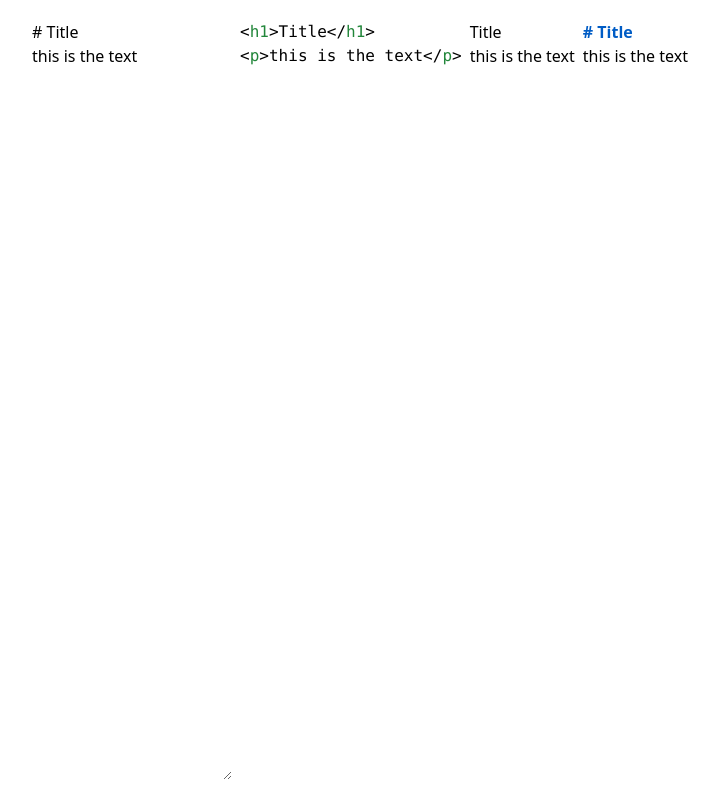
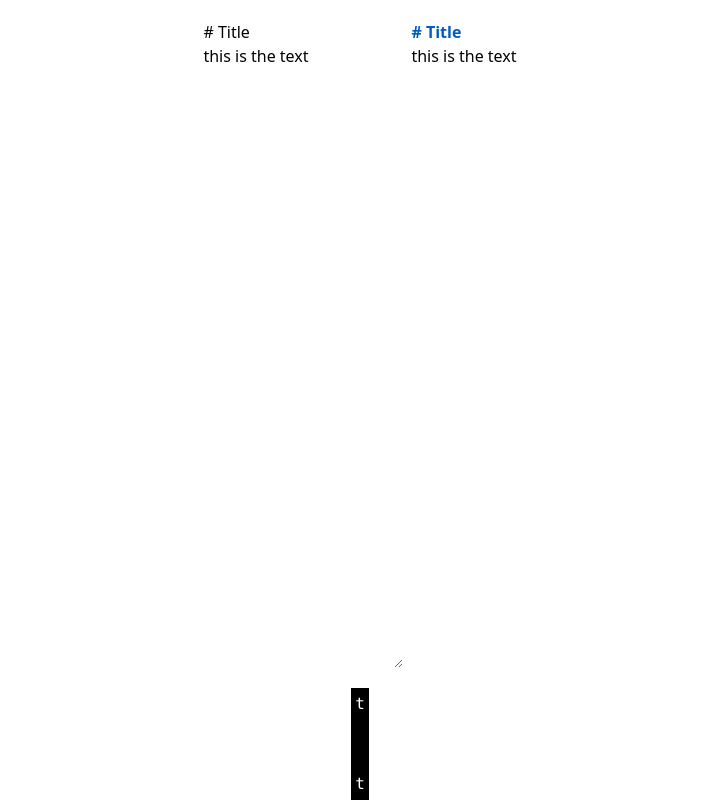
Before and after one commit to ELginas/wasm-svelte, a SvelteKit app: page / in a window 1280 px wide. Shown: the whole page, without its empty margins (280-999 px from the left). Built offline with nearby package versions, Linux system fonts and the light colour scheme.

Commit message:
newline uncleaned

```diff
--- a/package.json
+++ b/package.json
@@ -28,6 +28,7 @@
     "tailwindcss": "^4.0.0",
     "typescript": "^5.0.0",
     "unified": "^11.0.5",
+    "unist-util-visit": "^5.0.0",
     "vite": "^6.2.5"
   },
   "pnpm": {
--- /dev/null
+++ b/src/lib/rehype.js
@@ -0,0 +1,15 @@
+import rehypeParse from "rehype-parse";
+import rehypeStringify from "rehype-stringify";
+import { unified } from "unified";
+import { visit } from "unist-util-visit";
+
+export const rehypeInsertBr = () => {
+  return (tree) => {
+    visit(tree, "element", function (node) {
+      console.log("visit node", node);
+      if (["h1", "h2", "h3", "h4", "h5"].includes(node.tagName)) {
+        node.tagName = "h" + (Number(node.tagName.charAt(1)) + 1);
+      }
+    });
+  };
+};
--- a/src/routes/+page.svelte
+++ b/src/routes/+page.svelte
@@ -9,25 +9,68 @@
   import "highlight.js/styles/github.css";
   import { read, write } from "$lib/storage";
   import {
+    getTrailingNewlineCount,
     onbeforeinput,
-    onselectionchange,
     setSelectionRange,
   } from "$lib/input";
   import { tick } from "svelte";
+  import { rehypeInsertBr } from "$lib/rehype";
 
   let text = $state(read("text", "# Title\nthis is the text"));
   let file = $state(null);
-  let highlightedHtml = $derived.by(() => {
-    if (!file) {
-      return null;
-    }
+  // let highlightedHtml = $derived.by(() => {
+  //   if (!file) {
+  //     return null;
+  //   }
 
-    return hljs.highlight(file.value, { language: "html" });
+  //   return hljs.highlight(file.value, { language: "html" });
+  // });
+
+  // let highlightedMarkdown = $derived.by(() => {
+  //   const result = hljs.highlight(text, { language: "markdown" });
+  //   console.log("md", result);
+  //   const value = result.value;
+
+  //   // Prevent last newline from being ignored by converting them to <br/> and wrapping in divs.
+  //   // Chromium does this when newline is entered in contenteditable elements. Well actually Chromium
+  //   // splits every line into separate <div>s
+  //   // Firefox adds <br/> to the end if before it there is newline.
+
+  //   // Doesn't account for newlines in <span>s
+  //   // return value;
+  //   return 'a\n\nsdsdd\n\nsda\n\nasdasdasdasd\n\n<span class="hljs-section"># Title</span>\n\n[asdasd]<span class="hljs-emphasis">*as\n<br/></span>';
+  //   // const trailingNewlineCount = getTrailingNewlineCount(value);
+  //   // if (trailingNewlineCount > 0) {
+  //   //   return (
+  //   //     value.substring(0, value.length - trailingNewlineCount) +
+  //   //     "<div>\n</div>".repeat(trailingNewlineCount)
+  //   //   );
+  //   // }
+  //   // return value;
+  // });
+  let highlightedMarkdown = $state(null);
+
+  $effect(() => {
+    (async () => {
+      const result = hljs.highlight(text, { language: "markdown" });
+      let html = result.value;
+
+      if (text.endsWith("\n")) {
+        html += "<br/>";
+      }
+      highlightedMarkdown = html;
+
+      // const file = await unified()
+      //   .use(rehypeParse, { fragment: true })
+      //   .use(rehypeInsertBr)
+      //   .use(rehypeStringify)
+      //   .process(html);
+      // highlightedMarkdown = file.value;
+    })();
   });
-  let highlightedMarkdown = $derived.by(() => {
-    return hljs.highlight(text, { language: "markdown" });
-  });
-  $inspect(highlightedHtml);
+  $inspect(highlightedMarkdown);
+
+  // console.log(String(file))
 
   let element;
 
@@ -45,30 +88,32 @@
   $effect(() => {
     write("text", text);
   });
+
+  let exampleText = $state("t\n\n  ");
 </script>
 
-<svelte:document onselectionchange={(e) => onselectionchange(e, element)} />
+<!-- <svelte:document onselectionchange={(e) => onselectionchange(e, element)} /> -->
 
 <div class="h-full flex flex-col items-center justify-center">
   <div class="flex gap-2 h-full my-5">
-    <textarea class="" bind:value={text}></textarea>
-    <div class="flex flex-col gap-2">
+    <textarea class="outline-0" bind:value={text}></textarea>
+    <!-- <div class="flex flex-col gap-2">
       {#if highlightedHtml}
         <pre>{@html highlightedHtml.value}</pre>
       {/if}
     </div>
     {#if file}
       <div class="">{@html file.value}</div>
-    {/if}
+    {/if} -->
     {#if highlightedMarkdown}
-      <p
-        class="whitespace-pre-line"
+      <div
         contenteditable
+        class="outline-0 whitespace-pre-wrap"
         bind:this={element}
         onbeforeinput={async (e) => {
           const { text: newText, offset } = onbeforeinput(e, element, text);
+          console.log("newtext", newText);
           text = newText;
-          console.log("set pos", offset);
           await tick();
           setSelectionRange(
             {
@@ -79,8 +124,14 @@
           );
         }}
       >
-        {@html highlightedMarkdown.value}
-      </p>
+        {@html highlightedMarkdown}
+      </div>
     {/if}
   </div>
+  <!-- <br/> or \n without any character followed afterwards is discarded, space works tho. empty span doesn't work but if it is deleted when it has any character, it works -->
+  <pre class="bg-black text-white p-1" contenteditable>t
+
+ </pre>
+  <pre class="bg-black text-white p-1" contenteditable>t</pre>
+  <!-- <pre class="bg-black text-white p-1">{@html exampleText}</pre> -->
 </div>
```
Also changed, not shown: src/lib/input.js, 1 other file (tests, documents, lock files or other folders).
